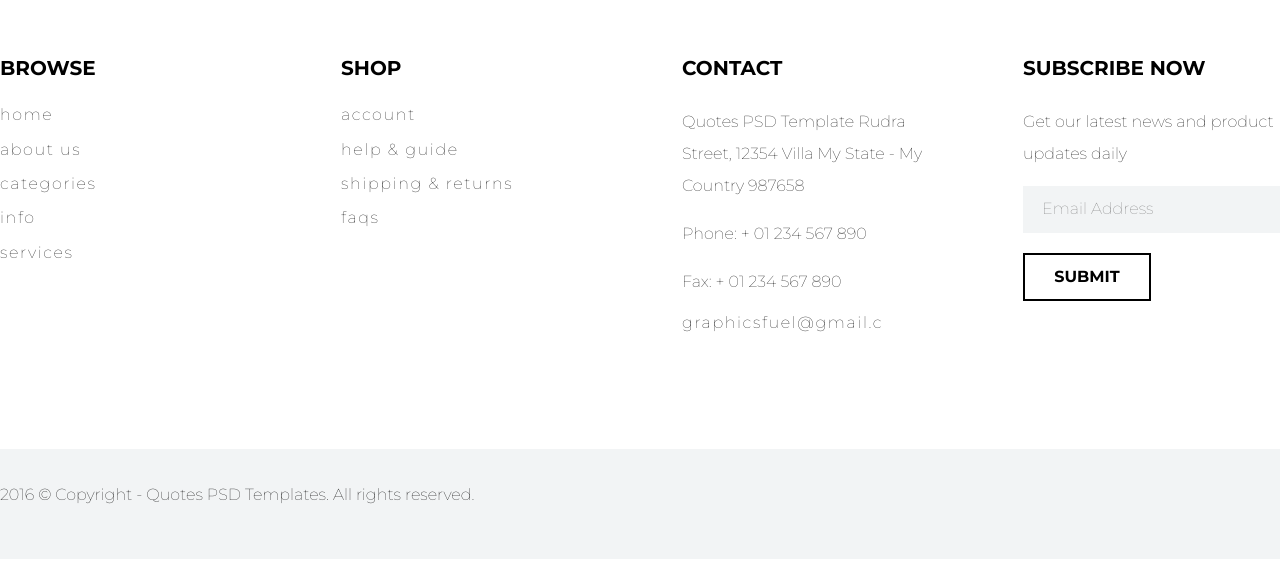
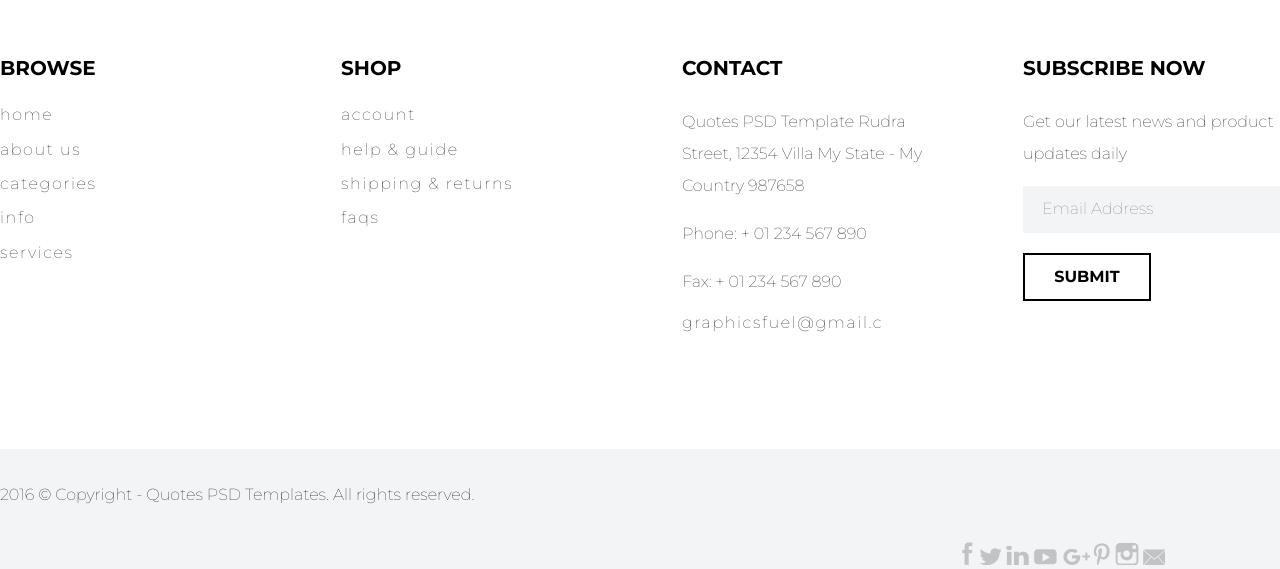
Before and after one commit to vieyraurena/Web02-quotes, a website: page index.html in a window 1280 px wide. Shown: the part 6002-6571 px from the top of the page. Drawn offline with nearby package versions, Linux system fonts and the light colour scheme.

Commit message:
Se agregan las ubicaciones de las imágenes de las redes sociales

```diff
--- a/index.html
+++ b/index.html
@@ -196,14 +196,14 @@
           <p>2016 © Copyright - Quotes PSD Templates. All rights reserved.</p>
         </div>
         <div class="footer-social clearfix">
-          <img src="" alt="">
-          <img src="" alt="">
-          <img src="" alt="">
-          <img src="" alt="">
-          <img src="" alt="">
-          <img src="" alt="">
-          <img src="" alt="">
-          <img src="" alt="">
+          <img src="img/face.png" alt="facebook">
+          <img src="img/twiter.png" alt="twiter">
+          <img src="img/in.png" alt="IN">
+          <img src="img/youtube.png" alt="youtube">
+          <img src="img/google.png" alt="google">
+          <img src="img/pinterest.png" alt="pinterest">
+          <img src="img/IG.png" alt="instagram">
+          <img src="img/mail.png" alt="Email">
         </div>
       </div>
     </div>
```
